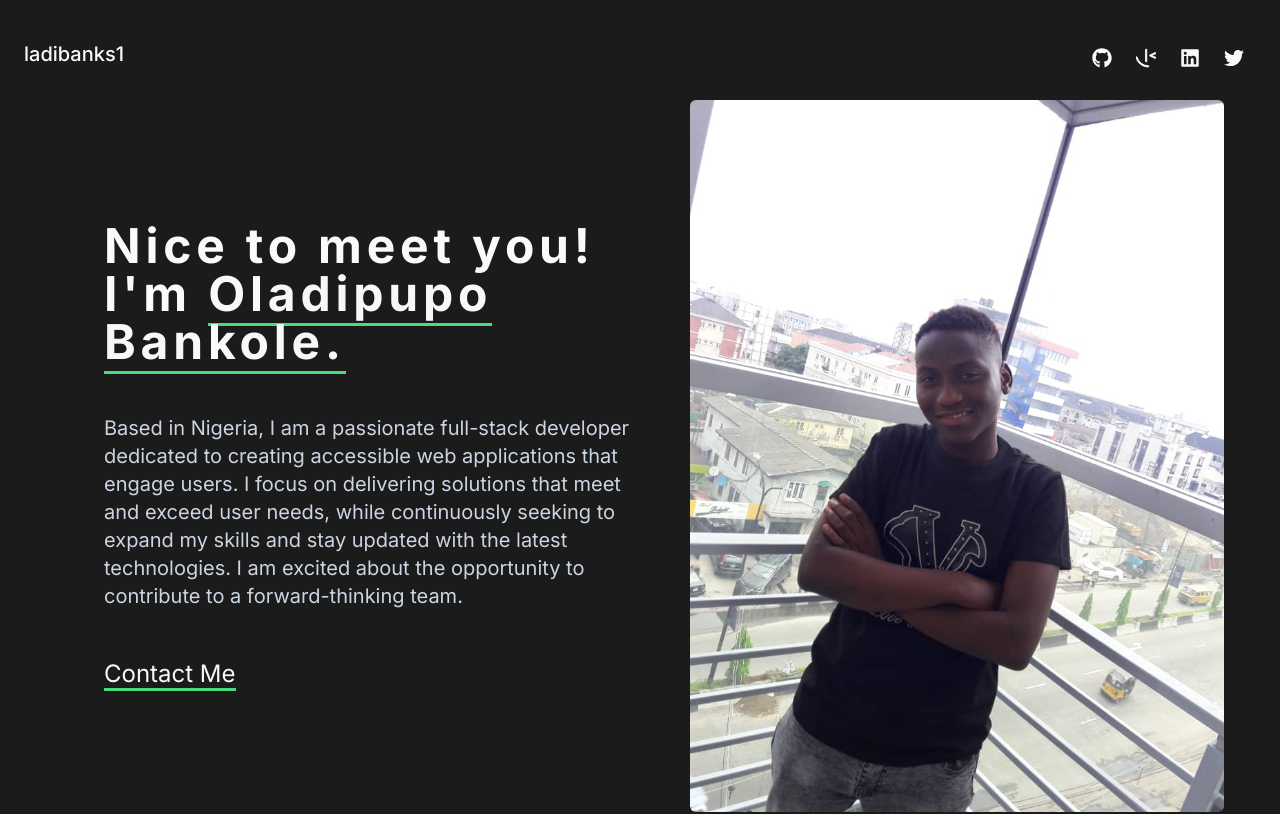
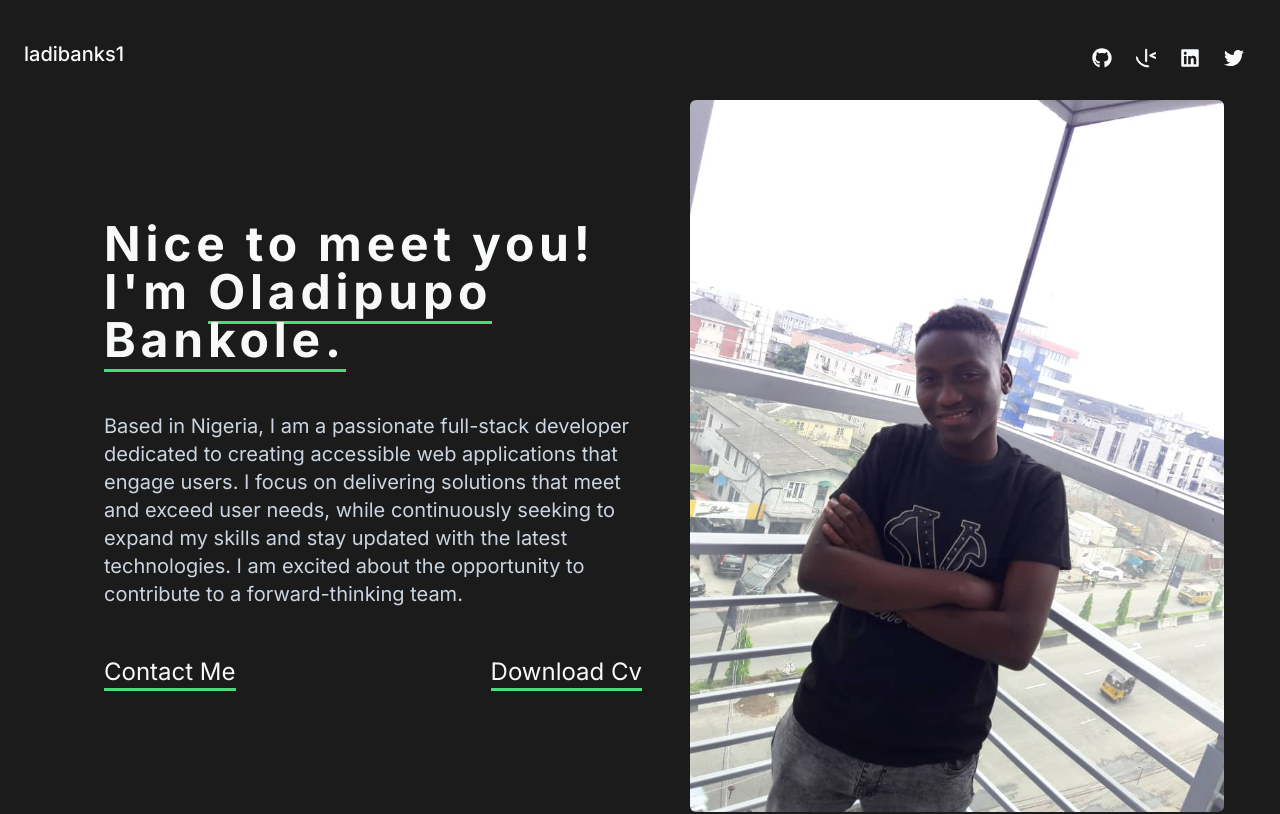
Before and after one commit to ladibanks1/Portfolio, a React (Vite) app: page / in a window 1280 px wide. Shown: the top 814 px of the page. Built offline with nearby package versions, Linux system fonts and the light colour scheme.

Commit message:
updated to download cv and send email

```diff
--- a/src/components/Contact.jsx
+++ b/src/components/Contact.jsx
@@ -1,4 +1,18 @@
+import { useState } from "react";
+
 const Contact = () => {
+  const [name, setName] = useState();
+  const [email, setEmail] = useState();
+  const [message, setMessage] = useState();
+
+  const handleSubmit = (e) => {
+    e.preventDefault()
+    const subject = encodeURIComponent('New Message from ' + name);
+    const body = encodeURIComponent(`Name: ${name}\nEmail: ${email}\nMessage: ${message}`);
+    console.log(subject , body)
+    const mailtoLink = `mailto:oladipupobankole24@gmail.com?subject=${subject}&body=${body}`;
+    window.location.href = mailtoLink;
+  };
   return (
     <div>
       <div className="flex flex-col p-10 !text-right sm:p-10 sm:px-24 lg:flex-row lg:gap-20 lg:mt-4">
@@ -12,13 +26,22 @@ const Contact = () => {
           </p>
         </section>
         <section className="basis-3/4">
-          <form action="mailto://oladipupobankole24@gmail.com">
+          <form onSubmit={handleSubmit} method="POST" encType="text/plain">
             <label htmlFor="name">NAME</label>
-            <input type="text" id="name" required />
+            <input
+             type="text"
+             id="name"
+             onChange={(e) => setName(e.target.value)}
+            required
+             />
             <label htmlFor="email">EMAIL</label>
-            <input type="email" id="email"  required />
+            <input type="email" id="email"
+              onChange={(e) => setEmail(e.target.value)}
+            required />
             <label htmlFor="message">MESSAGE</label>
-            <textarea id="message" required></textarea>
+            <textarea id="message"
+              onChange={(e) => setMessage(e.target.value)}
+            required></textarea>
             <button
               type="submit"
               className="border-b-2 border-green-400 p-2 mt-10 animate-bounce hover:animate-none"
--- a/src/components/Hero.jsx
+++ b/src/components/Hero.jsx
@@ -34,12 +34,19 @@ const Hero = () => {
               </p>
             )}
           </article>
-          <div>
+          <div className="flex  items-center lg:flex-row justify-between">
             <a
               href="mailto:oladipupobankole24@gmail.com"
-              className="border-b-[3px] border-green-400 animate-pulse text-xl sm:text-2xl"
+              className="border-b-[3px] border-green-400 animate-pulse text-xl lg:text-2xl"
             >
               Contact Me
+            </a>
+            <a
+              href="/Oladipupo BankoleResume.pdf"
+              className="border-b-[3px] border-green-400 animate-pulse text-xl lg:text-2xl"
+              download={true}
+            >
+              Download Cv
             </a>
           </div>
         </div>
```
Also changed, not shown: 1 other file (tests, documents, lock files or other folders).
